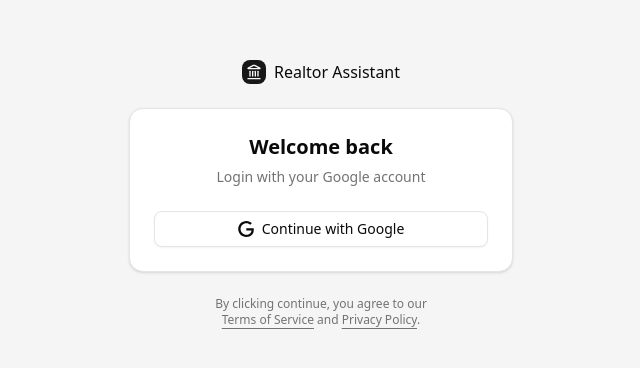
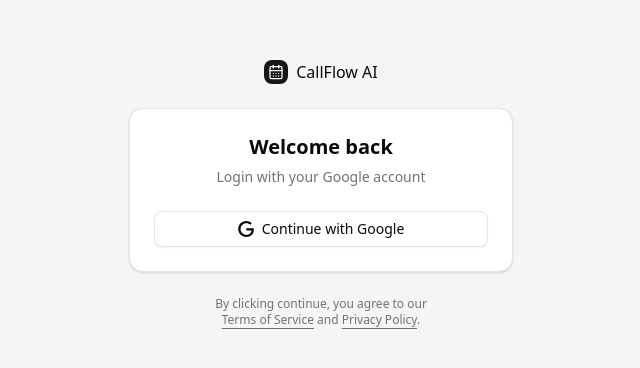
Before and after one commit to xtina-belle/callflow, a Next.js app in the folder fe/: page /login in a window 1280 px wide. Shown: the part 206-574 px from the top of the page, without its empty margins (319-959 px from the left). Built offline with nearby package versions, Linux system fonts and the light colour scheme; no server answers.

Commit message:
update logo

```diff
--- a/fe/src/app/layout.tsx
+++ b/fe/src/app/layout.tsx
@@ -14,8 +14,8 @@
 });
 
 export const metadata: Metadata = {
-  title: "Realtor Assistant",
-  description: "Realtor AI Assistant",
+  title: "CallFlow AI",
+  description: "CallFlow Assistant",
 };
 
 export default function RootLayout({
--- a/fe/src/app/login/page.tsx
+++ b/fe/src/app/login/page.tsx
@@ -1,4 +1,4 @@
-import { Landmark } from "lucide-react"
+import { CalendarDays } from "lucide-react"
 
 import { LoginForm } from "@/components/login-form"
 
@@ -8,9 +8,9 @@
       <div className="flex w-full max-w-sm flex-col gap-6">
         <a href="#" className="flex items-center gap-2 self-center font-medium">
           <div className="bg-primary text-primary-foreground flex size-6 items-center justify-center rounded-md">
-            <Landmark className="size-4" />
+            <CalendarDays className="size-4" />
           </div>
-          Realtor Assistant
+          CallFlow AI
         </a>
         <LoginForm />
       </div>
```
